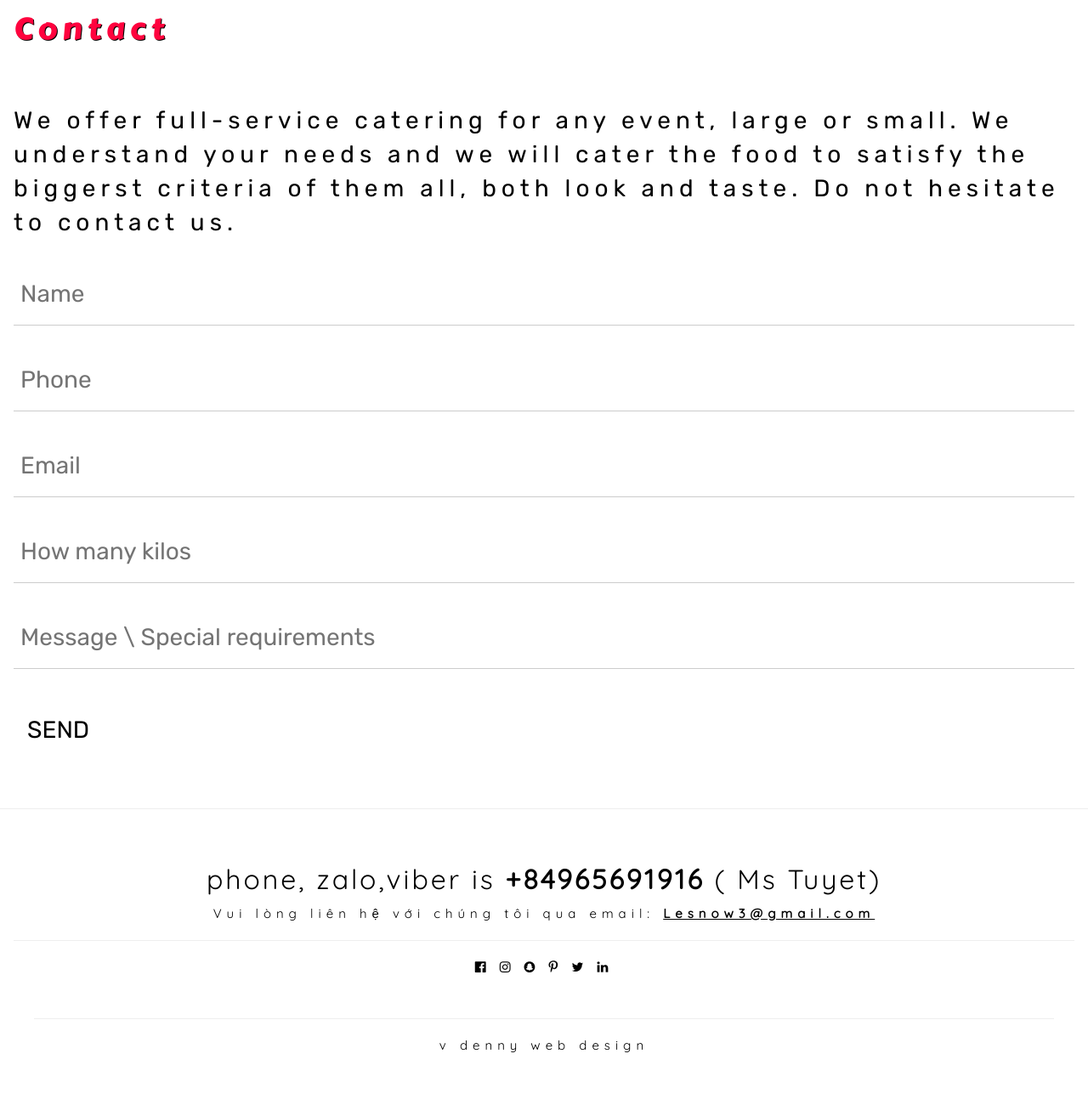
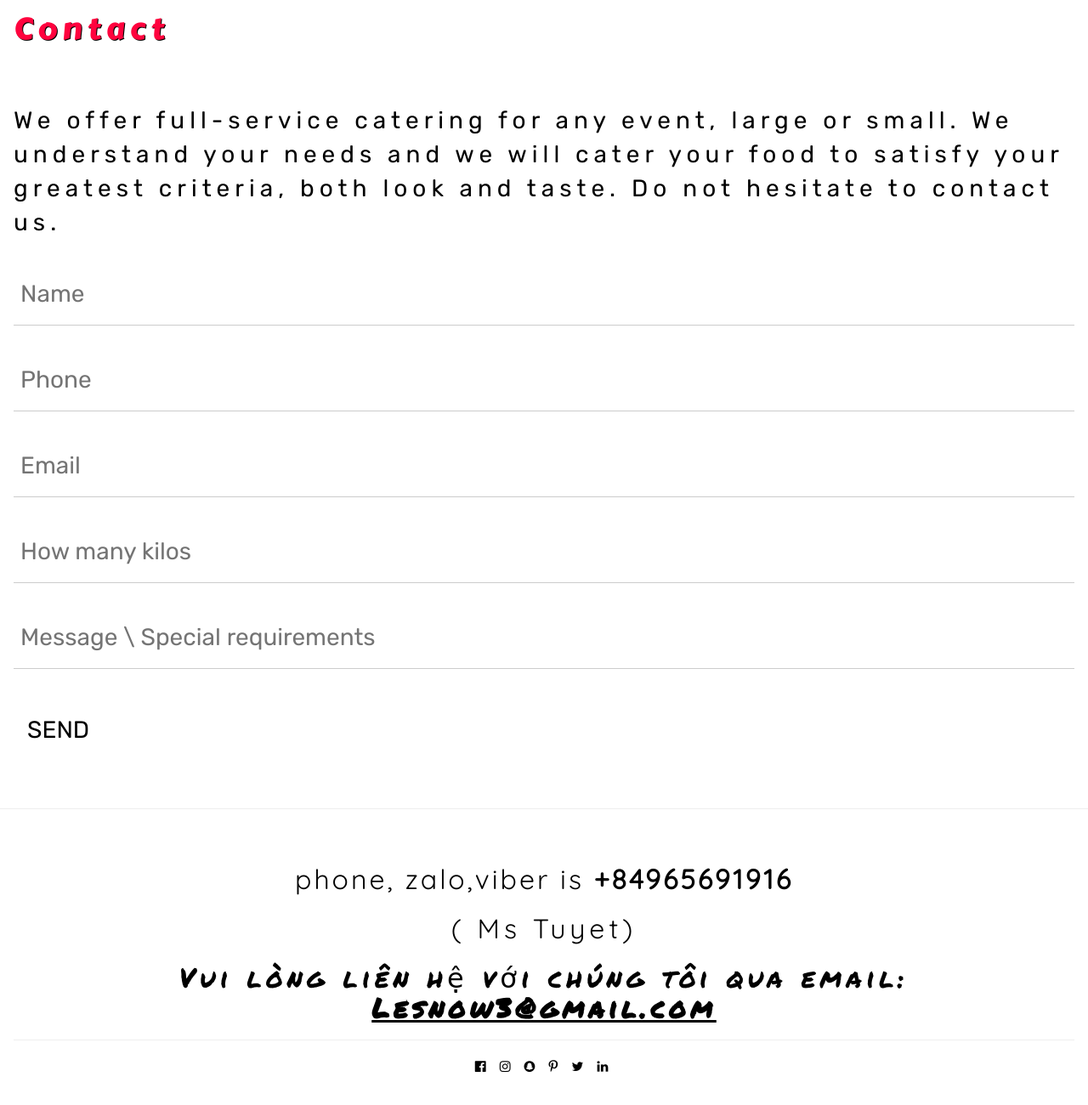
Before and after one commit to IndianaDenny/kimchi, a plain HTML site: page index.html in a window 1280 px wide. Shown: the part 5260-6560 px from the top of the page at 85% size. Drawn offline with nearby package versions, Linux system fonts and the light colour scheme; a script that the page names is missing; a web font is replaced by a local one.

Commit message:
update text and fonts

```diff
--- a/index.html
+++ b/index.html
@@ -164,7 +164,7 @@
 <div class="w3-panel" id="contact">
 	<br>
 		<h1>Contact</h1><br>
-			<p>We offer full-service catering for any event, large or small. We understand your needs and we will cater the food to satisfy the biggerst criteria of them all, both look and taste. Do not hesitate to contact us.</p>
+			<p>We offer full-service catering for any event, large or small. We understand your needs and we will cater your food to satisfy your greatest criteria, both look and taste. Do not hesitate to contact us.</p>
 
 
 	<form name="contact" method="POST" data-netlify="true">
@@ -188,8 +188,9 @@
 
 	<!-- Footer -->
 	<footer class=" w3-panel w3-center  w3-padding-32">
-	<h5>phone, zalo,viber is <b> +84965691916 </b>( Ms Tuyet)</h5>
-	<h45>Vui lòng liên hệ với chúng tôi qua email: <b> <a href="mailto:Lesnow3@gmail.com">Lesnow3@gmail.com</a></b></h45>
+	<h5>phone, zalo,viber is <span><b> +84965691916 </b></span></h5>
+	<h3>( Ms Tuyet)</h3>
+	<h4>Vui lòng liên hệ với chúng tôi qua email: <b> <a href="mailto:Lesnow3@gmail.com">Lesnow3@gmail.com</a></b></h4>
 	<hr>
 <i class="fa fa-facebook-official w3-hover-opacity"></i>
 <i class="fa fa-instagram w3-hover-opacity"></i>
```
